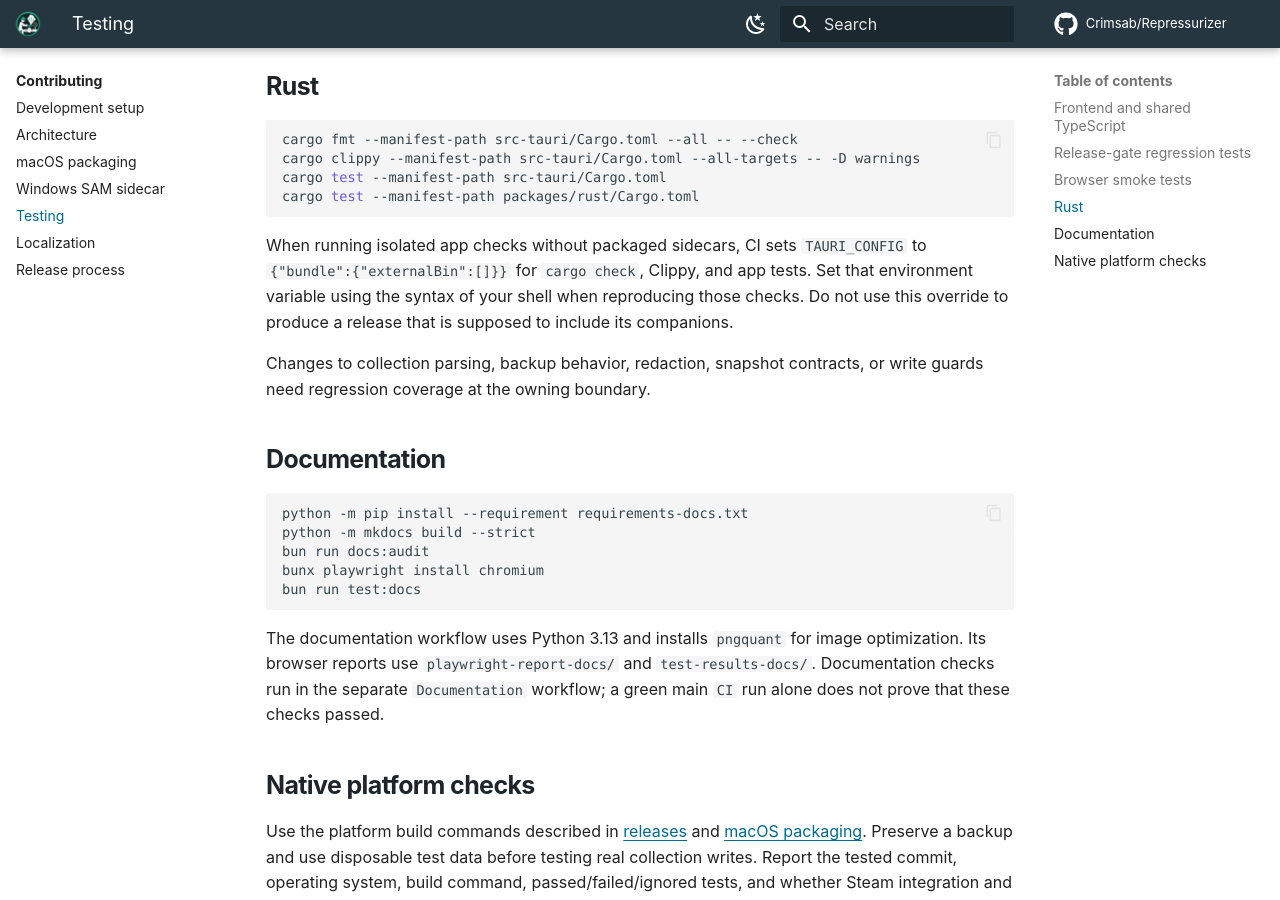
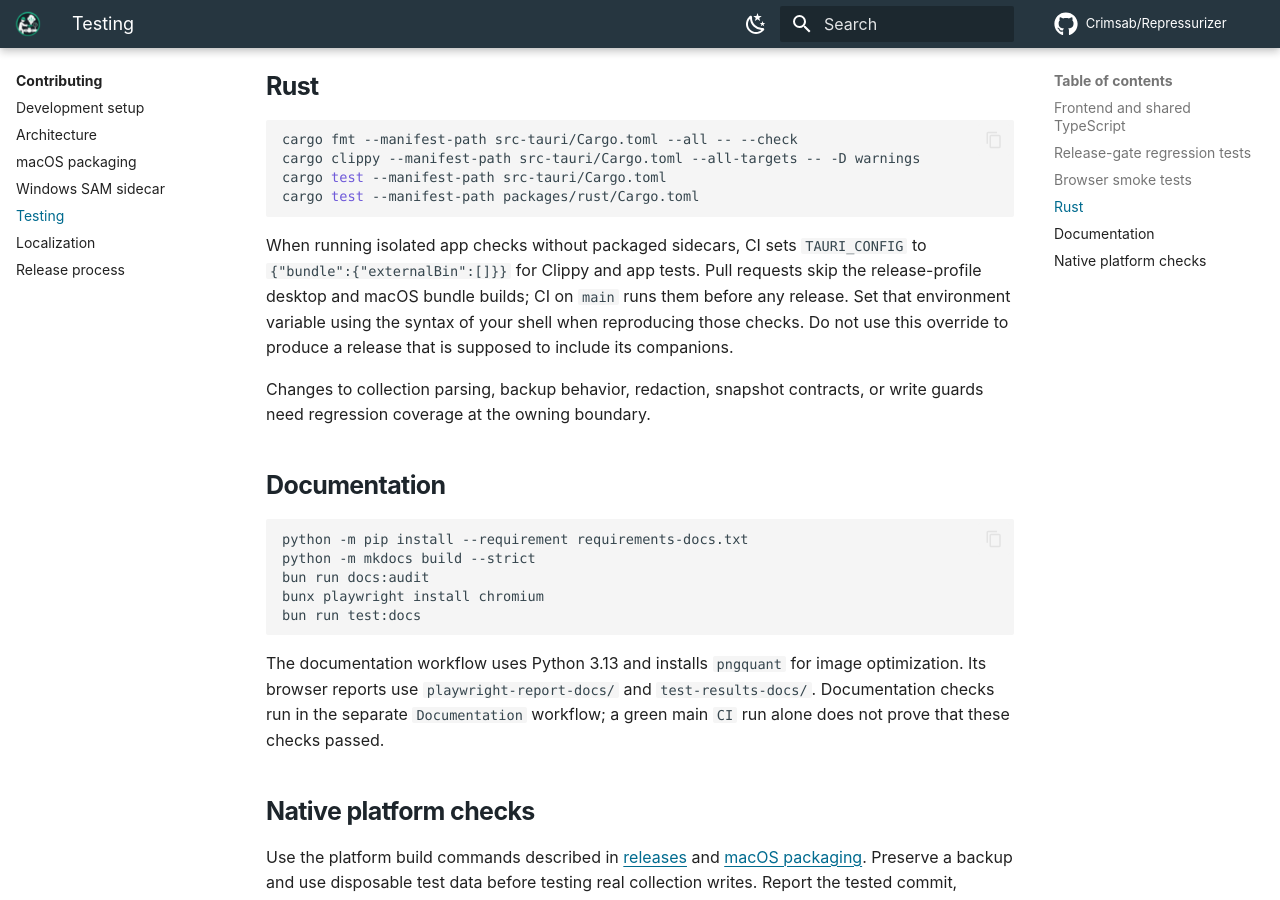
Before and after one commit to Crimsab/Repressurizer, an MkDocs documentation site: the page built from docs/development/testing.md, in a window 1280 px wide and 900 px high, scrolled down 1188 px. Built offline with MkDocs 1.6.1 and Material for MkDocs 9.7.7, drawn with Linux system fonts in a browser that asks for light colours; plug-ins that fetch from the network failed and are left out; comment, search, counter and statistics services are not loaded.

Commit message:
ci: keep heavy bundle builds on main and lint macOS on pull requests (#114)
The macOS job built the signed universal bundle and both MCP sidecar slices on every PR (about 22 minutes, the slowest check), and the Rust job repeated a release-profile desktop build already covered by clippy and tests. PRs now run Clippy and the detector tests on macOS and skip both release-profile builds, which CI on main still runs and the release gate requires. The separate cargo check step is dropped because Clippy compiles the same code.

````diff
--- a/docs/development/testing.md
+++ b/docs/development/testing.md
@@ -47,7 +47,7 @@ cargo test --manifest-path src-tauri/Cargo.toml
 cargo test --manifest-path packages/rust/Cargo.toml
 ```
 
-When running isolated app checks without packaged sidecars, CI sets `TAURI_CONFIG` to `{"bundle":{"externalBin":[]}}` for `cargo check`, Clippy, and app tests. Set that environment variable using the syntax of your shell when reproducing those checks. Do not use this override to produce a release that is supposed to include its companions.
+When running isolated app checks without packaged sidecars, CI sets `TAURI_CONFIG` to `{"bundle":{"externalBin":[]}}` for Clippy and app tests. Pull requests skip the release-profile desktop and macOS bundle builds; CI on `main` runs them before any release. Set that environment variable using the syntax of your shell when reproducing those checks. Do not use this override to produce a release that is supposed to include its companions.
 
 Changes to collection parsing, backup behavior, redaction, snapshot contracts, or write guards need regression coverage at the owning boundary.
 
````
Also changed, not shown: docs/development/macos.md (+1 -1 lines), 1 other file.
